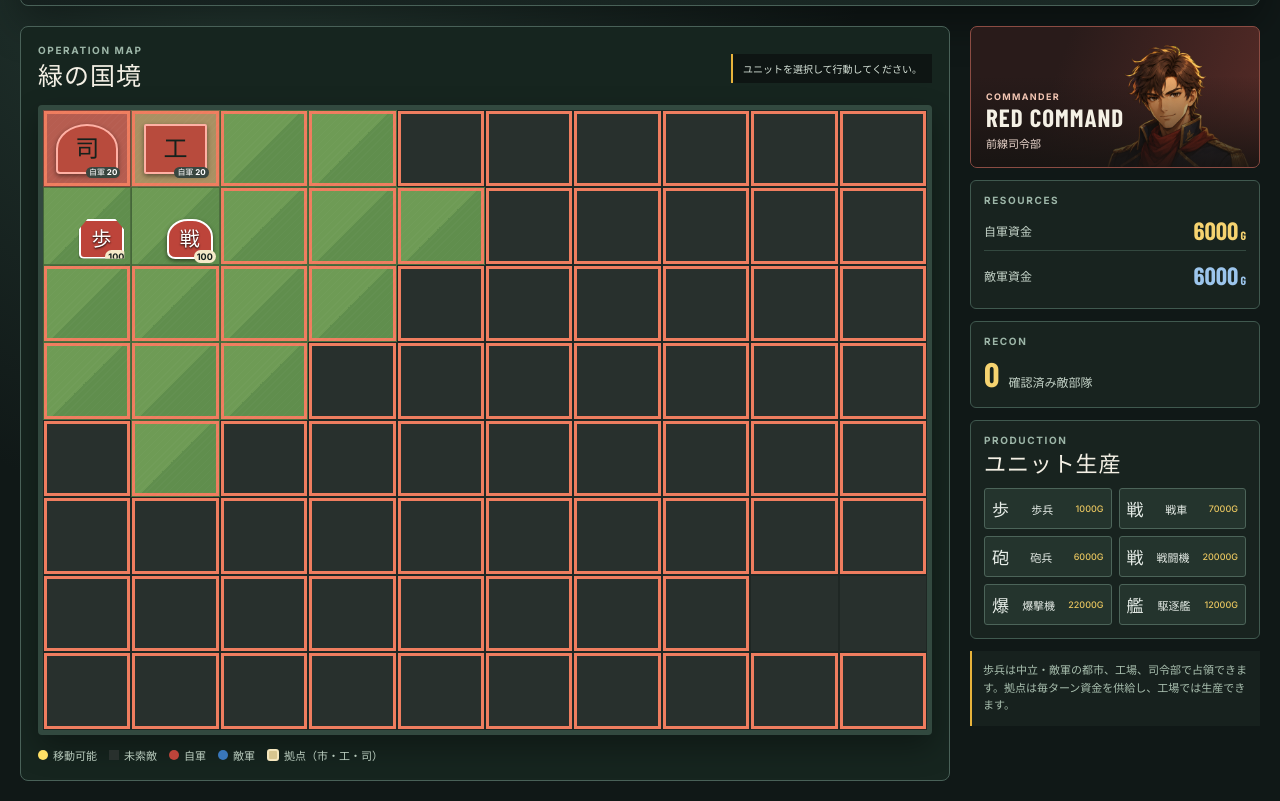
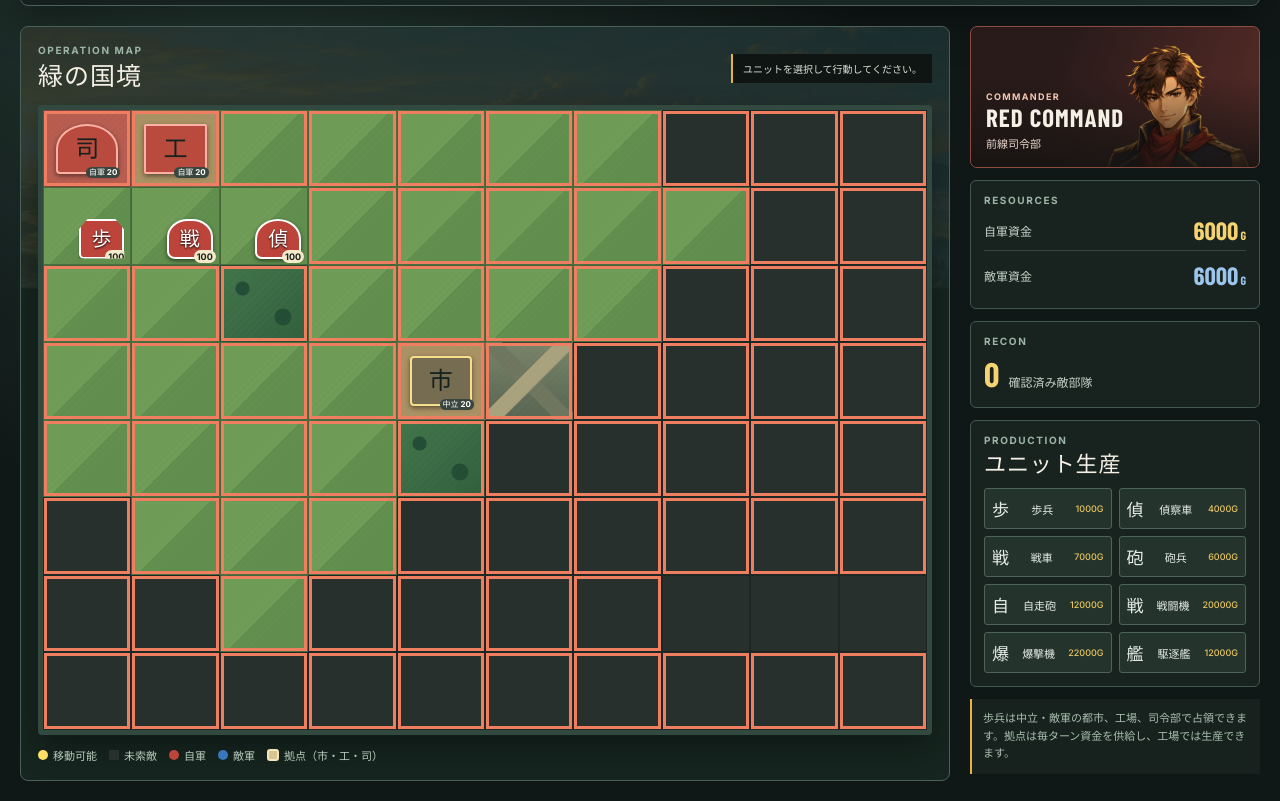
Before and after one commit to sj55576/MiniStr, a website built with Vite: page index.html in a window 1280 px wide. Shown: the part 92-893 px from the top of the page. Built offline with nearby package versions, Linux system fonts and the light colour scheme; files whose address does not match are found by name; a web font is replaced by a local one.

Commit message:
Expand maps, units, and battlefield art

```diff
--- a/src/game/maps.ts
+++ b/src/game/maps.ts
@@ -1,13 +1,44 @@
 import { createBoard } from './state';
-import type { Board, PlayerId, TerrainKind } from './types';
+import type { Board, PlayerId, TerrainKind, UnitKind } from './types';
 
-export interface MapDefinition { id: string; name: string; board: Board; startingGold: number }
-const paint = (board: Board, cells: readonly [number, number, TerrainKind, PlayerId?][]): Board => ({ ...board, terrain: board.terrain.map((row, y) => row.map((tile, x) => {
+export interface InitialUnit { kind: UnitKind; owner: PlayerId; x: number; y: number }
+export interface MapDefinition { id: string; name: string; board: Board; startingGold: number; initialUnits: readonly InitialUnit[] }
+type Cell = readonly [number, number, TerrainKind, PlayerId?];
+
+const paint = (board: Board, cells: readonly Cell[]): Board => ({ ...board, terrain: board.terrain.map((row, y) => row.map((tile, x) => {
   const hit = cells.find(([cx, cy]) => x === cx && y === cy);
-  return hit ? { kind: hit[2], owner: hit[3], capturePoints: hit[2] === 'city' || hit[2] === 'factory' || hit[2] === 'capital' ? 20 : undefined } : tile;
+  return hit ? { kind: hit[2], owner: hit[3], capturePoints: ['city', 'factory', 'capital'].includes(hit[2]) ? 20 : undefined } : tile;
 })) });
 
+const units = (...initialUnits: InitialUnit[]) => initialUnits;
+
 export const maps: readonly MapDefinition[] = [
-  { id: 'skirmish', name: '緑の国境', startingGold: 6000, board: paint(createBoard(10, 8), [[0, 0, 'capital', 'red'], [1, 0, 'factory', 'red'], [9, 7, 'capital', 'blue'], [8, 7, 'factory', 'blue'], [4, 3, 'city'], [5, 4, 'city'], [4, 4, 'forest'], [5, 3, 'mountain']]) },
-  { id: 'islands', name: '島嶼戦', startingGold: 9000, board: paint(createBoard(12, 8, { kind: 'sea' }), [[0, 1, 'capital', 'red'], [1, 1, 'factory', 'red'], [11, 6, 'capital', 'blue'], [10, 6, 'factory', 'blue'], [4, 3, 'plain'], [5, 3, 'city'], [6, 4, 'plain'], [7, 4, 'city']]) },
+  {
+    id: 'skirmish', name: '緑の国境', startingGold: 6000,
+    board: paint(createBoard(10, 8), [[0, 0, 'capital', 'red'], [1, 0, 'factory', 'red'], [9, 7, 'capital', 'blue'], [8, 7, 'factory', 'blue'], [4, 3, 'city'], [5, 4, 'city'], [4, 4, 'forest'], [5, 3, 'mountain'], [2, 2, 'forest'], [7, 5, 'forest']]),
+    initialUnits: units(
+      { kind: 'infantry', owner: 'red', x: 0, y: 1 }, { kind: 'tank', owner: 'red', x: 1, y: 1 }, { kind: 'recon', owner: 'red', x: 2, y: 1 },
+      { kind: 'infantry', owner: 'blue', x: 9, y: 6 }, { kind: 'tank', owner: 'blue', x: 8, y: 6 }, { kind: 'recon', owner: 'blue', x: 7, y: 6 }),
+  },
+  {
+    id: 'islands', name: '群島補給線', startingGold: 9000,
+    board: paint(createBoard(12, 8, { kind: 'sea' }), [[0, 0, 'plain'], [1, 0, 'plain'], [2, 0, 'plain'], [0, 1, 'capital', 'red'], [1, 1, 'factory', 'red'], [2, 1, 'plain'], [0, 2, 'plain'], [1, 2, 'plain'], [2, 2, 'plain'], [9, 5, 'plain'], [10, 5, 'plain'], [11, 5, 'plain'], [9, 6, 'plain'], [10, 6, 'factory', 'blue'], [11, 6, 'capital', 'blue'], [9, 7, 'plain'], [10, 7, 'plain'], [11, 7, 'plain'], [4, 3, 'plain'], [5, 3, 'city'], [6, 4, 'plain'], [7, 4, 'city']]),
+    initialUnits: units(
+      { kind: 'infantry', owner: 'red', x: 0, y: 2 }, { kind: 'fighter', owner: 'red', x: 1, y: 0 }, { kind: 'destroyer', owner: 'red', x: 3, y: 2 },
+      { kind: 'infantry', owner: 'blue', x: 11, y: 5 }, { kind: 'fighter', owner: 'blue', x: 10, y: 7 }, { kind: 'destroyer', owner: 'blue', x: 8, y: 5 }),
+  },
+  {
+    id: 'canyon', name: '峡谷の関門', startingGold: 11000,
+    board: paint(createBoard(12, 10), [[0, 1, 'capital', 'red'], [1, 1, 'factory', 'red'], [2, 2, 'city', 'red'], [11, 8, 'capital', 'blue'], [10, 8, 'factory', 'blue'], [9, 7, 'city', 'blue'], [5, 0, 'mountain'], [5, 1, 'mountain'], [5, 2, 'mountain'], [5, 3, 'mountain'], [5, 4, 'mountain'], [5, 6, 'mountain'], [5, 7, 'mountain'], [5, 8, 'mountain'], [5, 9, 'mountain'], [5, 5, 'road'], [6, 5, 'city'], [4, 5, 'road'], [7, 5, 'road'], [8, 5, 'road'], [3, 4, 'forest'], [7, 6, 'forest']]),
+    initialUnits: units(
+      { kind: 'infantry', owner: 'red', x: 0, y: 2 }, { kind: 'tank', owner: 'red', x: 1, y: 2 }, { kind: 'artillery', owner: 'red', x: 2, y: 3 }, { kind: 'rocket', owner: 'red', x: 1, y: 3 }, { kind: 'bomber', owner: 'red', x: 2, y: 1 },
+      { kind: 'infantry', owner: 'blue', x: 11, y: 7 }, { kind: 'tank', owner: 'blue', x: 10, y: 7 }, { kind: 'artillery', owner: 'blue', x: 9, y: 6 }, { kind: 'rocket', owner: 'blue', x: 10, y: 6 }, { kind: 'bomber', owner: 'blue', x: 9, y: 8 }),
+  },
+  {
+    id: 'siege', name: '首都包囲', startingGold: 14000,
+    board: paint(createBoard(14, 10), [[0, 0, 'capital', 'red'], [1, 0, 'factory', 'red'], [2, 1, 'city', 'red'], [13, 9, 'capital', 'blue'], [12, 9, 'factory', 'blue'], [11, 8, 'city', 'blue'], [6, 4, 'capital'], [6, 5, 'city'], [7, 4, 'city'], [7, 5, 'factory'], [3, 2, 'forest'], [4, 2, 'forest'], [9, 7, 'forest'], [10, 7, 'forest'], [5, 3, 'road'], [6, 3, 'road'], [7, 3, 'road'], [8, 3, 'road'], [5, 6, 'road'], [6, 6, 'road'], [7, 6, 'road'], [8, 6, 'road']]),
+    initialUnits: units(
+      { kind: 'infantry', owner: 'red', x: 0, y: 1 }, { kind: 'recon', owner: 'red', x: 1, y: 1 }, { kind: 'tank', owner: 'red', x: 2, y: 0 }, { kind: 'rocket', owner: 'red', x: 2, y: 2 }, { kind: 'fighter', owner: 'red', x: 3, y: 0 },
+      { kind: 'infantry', owner: 'blue', x: 13, y: 8 }, { kind: 'recon', owner: 'blue', x: 12, y: 8 }, { kind: 'tank', owner: 'blue', x: 11, y: 9 }, { kind: 'rocket', owner: 'blue', x: 11, y: 7 }, { kind: 'fighter', owner: 'blue', x: 10, y: 9 }),
+  },
 ];
--- a/src/game/terrain.ts
+++ b/src/game/terrain.ts
@@ -1,10 +1,10 @@
 import type { Board, Position, Terrain, TerrainKind, UnitKind } from './types';
 
-const land = { infantry: 1, tank: 1, artillery: 1, fighter: 1, bomber: 1, destroyer: Infinity } as const;
+const land = { infantry: 1, tank: 1, artillery: 1, fighter: 1, bomber: 1, destroyer: Infinity, recon: 1, rocket: 1 } as const;
 export const terrainRules: Record<TerrainKind, { movement: Record<UnitKind, number>; defense: number }> = {
-  plain: { movement: land, defense: 1 }, forest: { movement: { ...land, tank: 2, artillery: 2 }, defense: 2 }, road: { movement: land, defense: 0 },
-  mountain: { movement: { ...land, infantry: 2, tank: Infinity, artillery: Infinity }, defense: 4 },
-  sea: { movement: { infantry: Infinity, tank: Infinity, artillery: Infinity, fighter: 1, bomber: 1, destroyer: 1 }, defense: 0 },
+  plain: { movement: land, defense: 1 }, forest: { movement: { ...land, tank: 2, artillery: 2, recon: 2, rocket: 2 }, defense: 2 }, road: { movement: land, defense: 0 },
+  mountain: { movement: { ...land, infantry: 2, recon: 2, tank: Infinity, artillery: Infinity, rocket: Infinity }, defense: 4 },
+  sea: { movement: { infantry: Infinity, tank: Infinity, artillery: Infinity, recon: Infinity, rocket: Infinity, fighter: 1, bomber: 1, destroyer: 1 }, defense: 0 },
   city: { movement: land, defense: 3 }, factory: { movement: land, defense: 3 }, capital: { movement: land, defense: 4 },
 };
 
--- a/src/game/types.ts
+++ b/src/game/types.ts
@@ -1,5 +1,5 @@
 export type PlayerId = 'red' | 'blue';
-export type UnitKind = 'infantry' | 'tank' | 'artillery' | 'fighter' | 'bomber' | 'destroyer';
+export type UnitKind = 'infantry' | 'tank' | 'artillery' | 'fighter' | 'bomber' | 'destroyer' | 'recon' | 'rocket';
 export type TerrainKind = 'plain' | 'forest' | 'road' | 'mountain' | 'sea' | 'city' | 'factory' | 'capital';
 
 export interface Position { x: number; y: number }
--- a/src/game/units.ts
+++ b/src/game/units.ts
@@ -9,4 +9,6 @@ export const unitStats: Record<UnitKind, UnitStats> = {
   fighter: { cost: 20000, movement: 8, attack: 85, defense: 15, capturePower: 0, range: [1, 1], fuel: 60, ammo: 6, vision: 5 },
   bomber: { cost: 22000, movement: 7, attack: 95, defense: 10, capturePower: 0, range: [1, 1], fuel: 70, ammo: 6, vision: 4 },
   destroyer: { cost: 12000, movement: 6, attack: 70, defense: 30, capturePower: 0, range: [1, 1], fuel: 99, ammo: 9, vision: 4 },
+  recon: { cost: 4000, movement: 7, attack: 35, defense: 15, capturePower: 0, range: [1, 1], fuel: 80, ammo: 6, vision: 5 },
+  rocket: { cost: 12000, movement: 5, attack: 90, defense: 20, capturePower: 0, range: [3, 5], fuel: 50, ammo: 5, vision: 3 },
 };
--- a/src/main.ts
+++ b/src/main.ts
@@ -15,21 +15,20 @@ const terrainNames: Record<string, string> = {
   city: '都市', factory: '工場', capital: '司令部',
 };
 const unitTokens: Record<UnitKind, string> = {
-  infantry: '歩', tank: '戦', artillery: '砲', fighter: '戦', bomber: '爆', destroyer: '艦',
+  infantry: '歩', tank: '戦', artillery: '砲', fighter: '戦', bomber: '爆', destroyer: '艦', recon: '偵', rocket: '自',
 };
 const unitNames: Record<UnitKind, string> = {
-  infantry: '歩兵', tank: '戦車', artillery: '砲兵', fighter: '戦闘機', bomber: '爆撃機', destroyer: '駆逐艦',
+  infantry: '歩兵', tank: '戦車', artillery: '砲兵', fighter: '戦闘機', bomber: '爆撃機', destroyer: '駆逐艦', recon: '偵察車', rocket: '自走砲',
 };
+const producibleUnits: readonly UnitKind[] = ['infantry', 'recon', 'tank', 'artillery', 'rocket', 'fighter', 'bomber', 'destroyer'];
 
 function start(id: string): GameState {
   selectedMap = maps.find(map => map.id === id) ?? maps[0]!;
   const state = createGameState(selectedMap.board);
-  return { ...state, players: { red: { gold: selectedMap.startingGold, income: 0 }, blue: { gold: selectedMap.startingGold, income: 0 } }, units: [
-    { id: 'r1', kind: 'infantry', owner: 'red', position: { x: 0, y: 1 }, hp: 100, hasMoved: false, hasActed: false },
-    { id: 'r2', kind: 'tank', owner: 'red', position: { x: 1, y: 1 }, hp: 100, hasMoved: false, hasActed: false },
-    { id: 'b1', kind: 'infantry', owner: 'blue', position: { x: state.board.width - 1, y: state.board.height - 2 }, hp: 100, hasMoved: false, hasActed: false },
-    { id: 'b2', kind: 'tank', owner: 'blue', position: { x: state.board.width - 2, y: state.board.height - 2 }, hp: 100, hasMoved: false, hasActed: false },
-  ] };
+  return { ...state, players: { red: { gold: selectedMap.startingGold, income: 0 }, blue: { gold: selectedMap.startingGold, income: 0 } }, units: selectedMap.initialUnits.map((unit, index) => {
+    const stats = unitStats[unit.kind];
+    return { id: `${unit.owner[0]}${index + 1}`, kind: unit.kind, owner: unit.owner, position: { x: unit.x, y: unit.y }, hp: 100, fuel: stats.fuel, ammo: stats.ammo, hasMoved: false, hasActed: false };
+  }) };
 }
 
 const key = (p: Position) => `${p.x},${p.y}`;
@@ -56,7 +55,7 @@ function render(): void {
     const status = movable.has(`${x},${y}`) ? '、移動可能' : hidden ? '、未索敵' : '';
     return `<button class="tile ${terrain.kind} ${unit?.id === selected ? 'selected' : ''} ${movable.has(`${x},${y}`) ? 'reachable' : ''} ${hidden ? 'fog' : ''}" data-x="${x}" data-y="${y}" data-terrain="${terrain.kind}" title="${propertyLabel}${unitLabel ? ` — ${unitLabel}` : ''}" aria-label="${propertyLabel}${unitLabel ? `、${unitLabel}` : ''}${status}">${facility}${label}</button>`;
   })).join('');
-  const production = (['infantry', 'tank', 'artillery', 'fighter', 'bomber', 'destroyer'] as UnitKind[]).map(kind => `<button class="produce produce-${kind}" data-kind="${kind}" ${game.activePlayer !== 'red' ? 'disabled' : ''} title="${unitNames[kind]}を生産 (${unitStats[kind].cost}G)" aria-label="${unitNames[kind]}を${unitStats[kind].cost}ゴールドで生産"><span aria-hidden="true">${unitTokens[kind]}</span>${unitNames[kind]} <em>${unitStats[kind].cost}G</em></button>`).join('');
+  const production = producibleUnits.map(kind => `<button class="produce produce-${kind}" data-kind="${kind}" ${game.activePlayer !== 'red' ? 'disabled' : ''} title="${unitNames[kind]}を生産 (${unitStats[kind].cost}G)" aria-label="${unitNames[kind]}を${unitStats[kind].cost}ゴールドで生産"><span aria-hidden="true">${unitTokens[kind]}</span>${unitNames[kind]} <em>${unitStats[kind].cost}G</em></button>`).join('');
   const activeLabel = game.activePlayer === 'red' ? 'プレイヤー' : 'CPU';
   const selectedUnit = game.units.find(unit => unit.id === selected);
   const selectedTerrain = selectedUnit ? game.board.terrain[selectedUnit.position.y]?.[selectedUnit.position.x] : undefined;
@@ -67,10 +66,14 @@ function render(): void {
     : [];
   const forecastCard = forecasts.length > 0 ? `<section class="forecast-card"><p class="card-kicker">戦闘予測</p>${forecasts.map(({ enemy, forecast }) => `<div class="forecast-row"><span>${unitNames[enemy.kind]}（耐久 ${enemy.hp}）</span><span class="forecast-damage">与 ${forecast.value.defenderDamage}</span><span class="forecast-counter">被 ${forecast.value.canCounter ? forecast.value.counterDamage : 'なし'}</span></div>`).join('')}${selectedUnit!.hasActed ? '<p class="forecast-note">このユニットは行動済みです。</p>' : ''}</section>` : '';
   const gameOverOverlay = game.winner ? `<div class="game-over"><div class="game-over-card"><p class="card-kicker">RESULT</p><h2>${game.winner === 'red' ? 'プレイヤーの勝利' : 'CPUの勝利'}</h2><button id="restart" class="end-turn">もう一度</button></div></div>` : '';
+  const commander = game.activePlayer === 'red'
+    ? { image: './assets/commander-red.png', alt: '赤軍司令官の肖像', title: 'RED COMMAND', label: '前線司令部' }
+    : { image: './assets/commander-blue.png', alt: '青軍司令官の肖像', title: 'BLUE COMMAND', label: '敵軍司令部' };
+  const mapTheme = selectedMap.id === 'canyon' ? 'desert' : '';
   app.innerHTML = `<main class="game-shell">
     <header class="command-bar"><div class="brand"><span class="brand-mark" aria-hidden="true">✦</span><div><h1>MiniStr</h1><p>TACTICAL COMMAND</p></div></div><label class="map-picker">戦域<select id="map" aria-label="戦域マップを選択">${maps.map(map => `<option value="${map.id}" ${map.id === selectedMap.id ? 'selected' : ''}>${escapeHtml(map.name)}</option>`).join('')}</select></label><label class="map-picker">難易度<select id="difficulty" aria-label="CPUの難易度を選択">${(['easy', 'normal', 'hard'] as CpuDifficulty[]).map(level => `<option value="${level}" ${level === difficulty ? 'selected' : ''}>${difficultyNames[level]}</option>`).join('')}</select></label><div class="turn-indicator ${game.activePlayer}"><span>TURN</span><strong>${activeLabel}</strong></div><button id="end" class="end-turn" title="現在のターンを終了" aria-label="ターンを終了する">ターン終了 <span aria-hidden="true">→</span></button></header>
-    <section class="battle-layout"><div class="battlefield-wrap"><div class="battlefield-heading"><div><p>OPERATION MAP</p><h2>${escapeHtml(selectedMap.name)}</h2></div><p class="status-message" aria-live="polite">${escapeHtml(message)}</p></div><div class="board" role="grid" aria-label="${escapeHtml(selectedMap.name)}の戦術マップ" style="grid-template-columns:repeat(${game.board.width},1fr)">${board}</div><div class="map-legend" aria-label="マップ凡例"><span><i class="legend-dot reachable-dot"></i>移動可能</span><span><i class="legend-dot fog-dot"></i>未索敵</span><span><i class="legend-unit red-dot"></i>自軍</span><span><i class="legend-unit blue-dot"></i>敵軍</span><span><i class="legend-facility"></i>拠点（市・工・司）</span></div></div>
-    <aside class="command-panel" aria-label="作戦情報"><section class="commander-card"><img src="./assets/commander-red.png" alt="赤軍司令官の肖像"><div><p>COMMANDER</p><h2>RED COMMAND</h2><span>前線司令部</span></div></section>${captureAction}${forecastCard}<section class="intel-card"><p class="card-kicker">RESOURCES</p><div class="resource-row"><span>自軍資金</span><strong>${game.players.red.gold}<small>G</small></strong></div><div class="resource-row enemy"><span>敵軍資金</span><strong>${game.players.blue.gold}<small>G</small></strong></div></section><section class="intel-card"><p class="card-kicker">RECON</p><div class="recon-count"><strong>${visibleEnemies(game, game.activePlayer).length}</strong><span>確認済み敵部隊</span></div></section><section class="production-card"><div><p class="card-kicker">PRODUCTION</p><h2>ユニット生産</h2></div><div class="production-grid">${production}</div></section><p class="command-tip">歩兵は中立・敵軍の都市、工場、司令部で<strong>占領</strong>できます。拠点は毎ターン資金を供給し、工場では生産できます。</p></aside>
+    <section class="battle-layout"><div class="battlefield-wrap ${mapTheme}"><div class="battlefield-heading"><div><p>OPERATION MAP</p><h2>${escapeHtml(selectedMap.name)}</h2></div><p class="status-message" aria-live="polite">${escapeHtml(message)}</p></div><div class="board" role="grid" aria-label="${escapeHtml(selectedMap.name)}の戦術マップ" style="grid-template-columns:repeat(${game.board.width},1fr)">${board}</div><div class="map-legend" aria-label="マップ凡例"><span><i class="legend-dot reachable-dot"></i>移動可能</span><span><i class="legend-dot fog-dot"></i>未索敵</span><span><i class="legend-unit red-dot"></i>自軍</span><span><i class="legend-unit blue-dot"></i>敵軍</span><span><i class="legend-facility"></i>拠点（市・工・司）</span></div></div>
+    <aside class="command-panel" aria-label="作戦情報"><section class="commander-card ${game.activePlayer}"><img src="${commander.image}" alt="${commander.alt}"><div><p>COMMANDER</p><h2>${commander.title}</h2><span>${commander.label}</span></div></section>${captureAction}${forecastCard}<section class="intel-card"><p class="card-kicker">RESOURCES</p><div class="resource-row"><span>自軍資金</span><strong>${game.players.red.gold}<small>G</small></strong></div><div class="resource-row enemy"><span>敵軍資金</span><strong>${game.players.blue.gold}<small>G</small></strong></div></section><section class="intel-card"><p class="card-kicker">RECON</p><div class="recon-count"><strong>${visibleEnemies(game, game.activePlayer).length}</strong><span>確認済み敵部隊</span></div></section><section class="production-card"><div><p class="card-kicker">PRODUCTION</p><h2>ユニット生産</h2></div><div class="production-grid">${production}</div></section><p class="command-tip">歩兵は中立・敵軍の都市、工場、司令部で<strong>占領</strong>できます。拠点は毎ターン資金を供給し、工場では生産できます。</p></aside>
   </section></main>${gameOverOverlay}`;
   document.querySelector<HTMLSelectElement>('#map')!.onchange = event => { game = start((event.target as HTMLSelectElement).value); selected = undefined; render(); };
   document.querySelector<HTMLSelectElement>('#difficulty')!.onchange = event => { difficulty = (event.target as HTMLSelectElement).value as CpuDifficulty; render(); };
```
Also changed, not shown: src/game/maps.test.ts (added, +25 -0 lines), public/assets/commander-blue.png (added), public/assets/desert-frontier.png (added), src/style.css.
